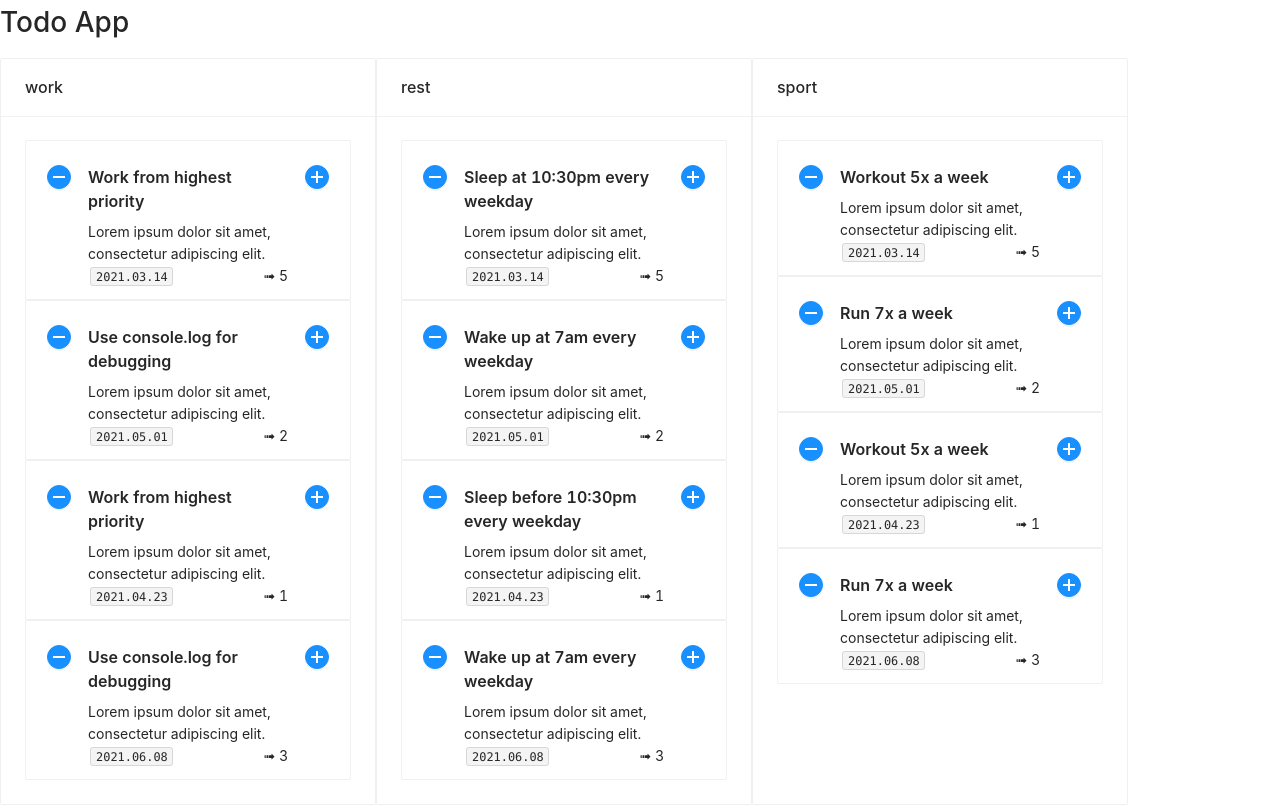
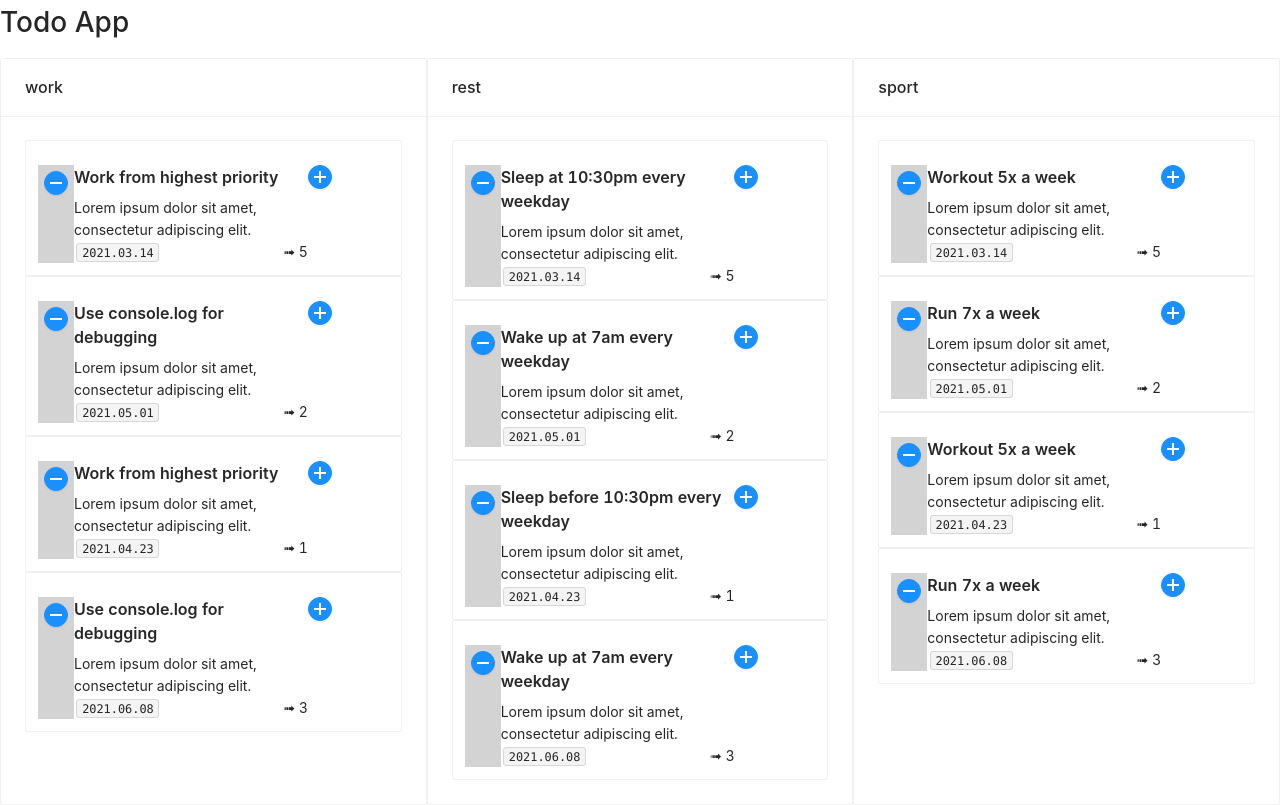
Before and after one commit to johannesstroebele91/Habillo, a React (Create React App) app: page / in a window 1280 px wide. Built offline with nearby package versions, Linux system fonts and the light colour scheme.

Commit message:
Improved styling

```diff
--- a/src/components/HabitItem.tsx
+++ b/src/components/HabitItem.tsx
@@ -15,8 +15,8 @@ const HabitItem: React.FC<HabitItemProps> = ({ habit }) => {
           style={{ whiteSpace: "normal", paddingTop: 12 }}
           size="small"
         >
-          <Row justify="space-around" style={{ width: 300}} >
-            <Col style={{ textAlign: "center" }}>
+          <Row>
+            <Col style={{ textAlign: "center", background: 'lightgrey', padding: 6}}>
               <Button
                 type="primary"
                 size="small"
```
